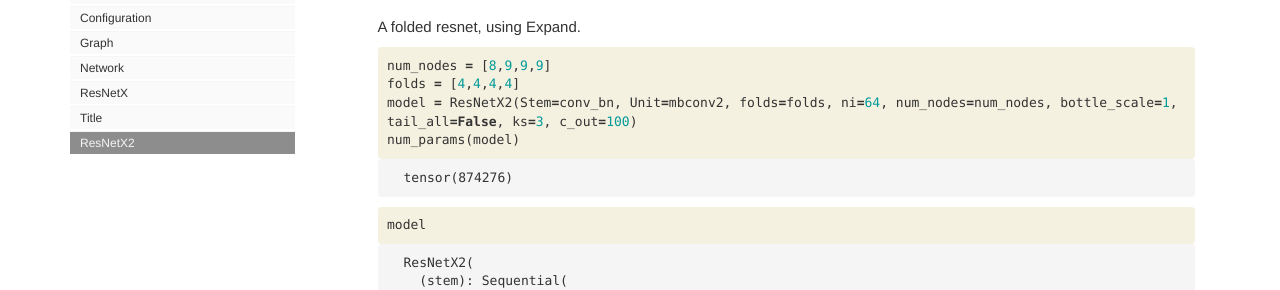
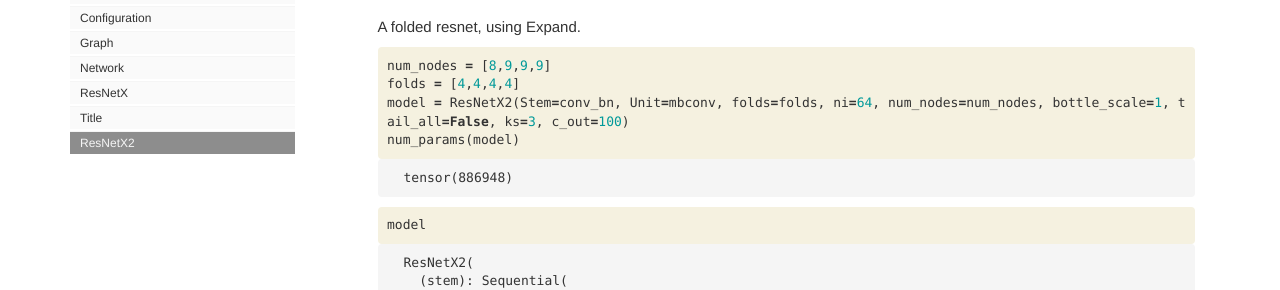
Before and after one commit to keepsimpler/wong, a Jekyll site: the page built from docs/resnetx2.html, in a window 1280 px wide and 900 px high, scrolled down 2526 px. Shown: the part 165-455 px from the top of the window. Built offline with Jekyll 4.4.1, drawn with Linux system fonts in a browser that asks for light colours; nearby versions of some CDN libraries; comment, search, counter and statistics services are not loaded.

Commit message:
try inner fold failed

```diff
--- a/docs/resnetx2.html
+++ b/docs/resnetx2.html
@@ -428,7 +428,7 @@
     <div class="input_area">
 <div class=" highlight hl-ipython3"><pre><span></span><span class="n">num_nodes</span> <span class="o">=</span> <span class="p">[</span><span class="mi">8</span><span class="p">,</span><span class="mi">9</span><span class="p">,</span><span class="mi">9</span><span class="p">,</span><span class="mi">9</span><span class="p">]</span>
 <span class="n">folds</span> <span class="o">=</span> <span class="p">[</span><span class="mi">4</span><span class="p">,</span><span class="mi">4</span><span class="p">,</span><span class="mi">4</span><span class="p">,</span><span class="mi">4</span><span class="p">]</span>
-<span class="n">model</span> <span class="o">=</span> <span class="n">ResNetX2</span><span class="p">(</span><span class="n">Stem</span><span class="o">=</span><span class="n">conv_bn</span><span class="p">,</span> <span class="n">Unit</span><span class="o">=</span><span class="n">mbconv2</span><span class="p">,</span> <span class="n">folds</span><span class="o">=</span><span class="n">folds</span><span class="p">,</span> <span class="n">ni</span><span class="o">=</span><span class="mi">64</span><span class="p">,</span> <span class="n">num_nodes</span><span class="o">=</span><span class="n">num_nodes</span><span class="p">,</span> <span class="n">bottle_scale</span><span class="o">=</span><span class="mi">1</span><span class="p">,</span> <span class="n">tail_all</span><span class="o">=</span><span class="kc">False</span><span class="p">,</span> <span class="n">ks</span><span class="o">=</span><span class="mi">3</span><span class="p">,</span> <span class="n">c_out</span><span class="o">=</span><span class="mi">100</span><span class="p">)</span>
+<span class="n">model</span> <span class="o">=</span> <span class="n">ResNetX2</span><span class="p">(</span><span class="n">Stem</span><span class="o">=</span><span class="n">conv_bn</span><span class="p">,</span> <span class="n">Unit</span><span class="o">=</span><span class="n">mbconv</span><span class="p">,</span> <span class="n">folds</span><span class="o">=</span><span class="n">folds</span><span class="p">,</span> <span class="n">ni</span><span class="o">=</span><span class="mi">64</span><span class="p">,</span> <span class="n">num_nodes</span><span class="o">=</span><span class="n">num_nodes</span><span class="p">,</span> <span class="n">bottle_scale</span><span class="o">=</span><span class="mi">1</span><span class="p">,</span> <span class="n">tail_all</span><span class="o">=</span><span class="kc">False</span><span class="p">,</span> <span class="n">ks</span><span class="o">=</span><span class="mi">3</span><span class="p">,</span> <span class="n">c_out</span><span class="o">=</span><span class="mi">100</span><span class="p">)</span>
 <span class="n">num_params</span><span class="p">(</span><span class="n">model</span><span class="p">)</span>
 </pre></div>
 
@@ -444,7 +444,7 @@
 
 
 <div class="output_text output_subarea output_execute_result">
-<pre>tensor(874276)</pre>
+<pre>tensor(886948)</pre>
 </div>
 
 </div>
--- a/wong/resnetx2.py
+++ b/wong/resnetx2.py
@@ -121,7 +121,7 @@
                 if j == 0: # the first node(layer) of each stage
                     units += [ExpandBlock(Unit, ni, fold1 = folds[i], fold2=folds[i+1], stride=stride, nh=nh, **kwargs)]
                 else:
-                    units += [FoldBlock2(Unit, ni, fold=folds[i+1], stride=1, nh=nh, **kwargs)]
+                    units += [FoldBlock(Unit, ni, fold=folds[i+1], stride=1, nh=nh, **kwargs)]
 
         self.units = nn.ModuleList(units)
 
```
Also changed, not shown: 1 other file.
